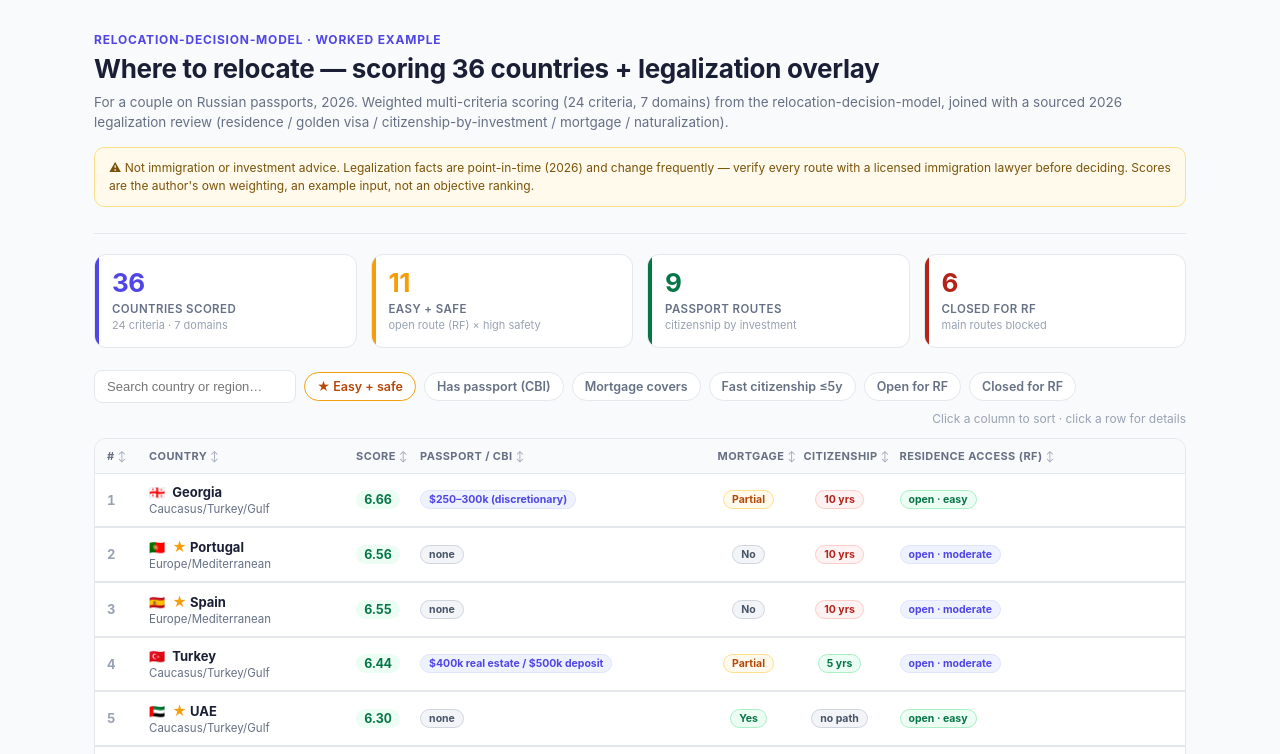
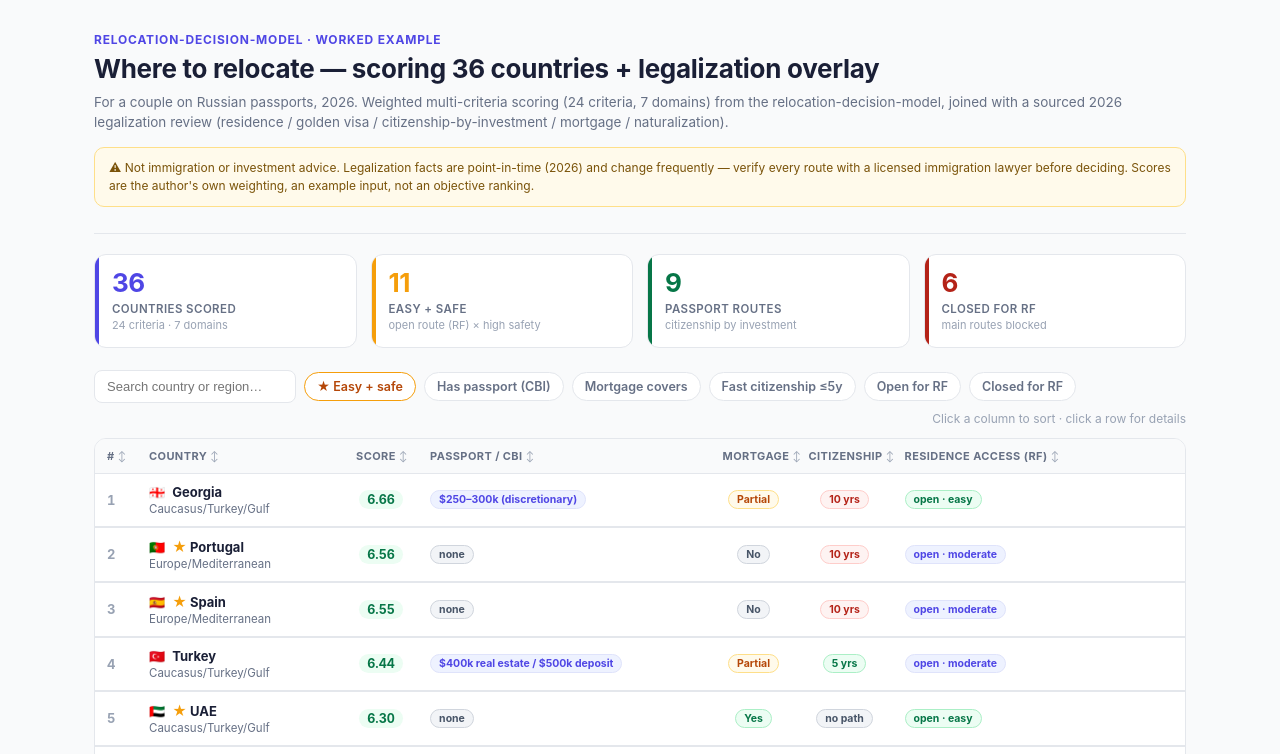
Before and after one commit to smbochkarev1/relocation-decision-model, a plain HTML site: page docs/index.html in a window 1280 px wide. Shown: the top 754 px of the page. Drawn offline with Linux system fonts and the light colour scheme.

Commit message:
fix(report): keep score badge on one line (nowrap + wider column)
Co-Authored-By: Claude Opus 4.8 <noreply@anthropic.com>

```diff
--- a/docs/index.html
+++ b/docs/index.html
@@ -48,7 +48,7 @@
   .tablecard{background:var(--bg);border:1px solid var(--border);border-radius:12px;overflow-x:auto}
   table{border-collapse:collapse;width:100%;font-size:13px;table-layout:fixed;min-width:820px}
   thead th:nth-child(1){width:42px} thead th:nth-child(2){width:19%}
-  thead th:nth-child(3){width:64px} thead th:nth-child(5){width:86px} thead th:nth-child(6){width:96px}
+  thead th:nth-child(3){width:74px} thead th:nth-child(5){width:86px} thead th:nth-child(6){width:96px}
   td{overflow-wrap:anywhere}
   thead th{text-align:left;padding:10px 12px;background:var(--panel);cursor:pointer;user-select:none;
            font-size:11px;font-weight:700;text-transform:uppercase;letter-spacing:.4px;color:var(--muted);
@@ -63,7 +63,7 @@
   .cty{font-weight:650} .cty .fl{margin-right:7px}
   .reg{color:var(--muted);font-size:11.5px}
   .sc{text-align:center;font-variant-numeric:tabular-nums;font-weight:700}
-  .scbadge{display:inline-block;min-width:44px;padding:2px 8px;border-radius:20px;font-weight:700;font-size:12.5px}
+  .scbadge{display:inline-block;min-width:44px;padding:2px 8px;border-radius:20px;font-weight:700;font-size:12.5px;white-space:nowrap}
   td.c{text-align:center}
   .tag{display:inline-block;font-size:10.5px;padding:2px 8px;border-radius:20px;font-weight:650;border:1px solid transparent;white-space:nowrap}
   .tag.ok{color:var(--ok);background:var(--ok-bg);border-color:var(--ok-bd)}
```
